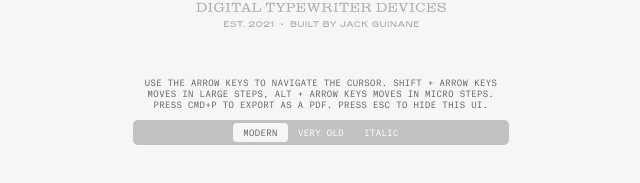
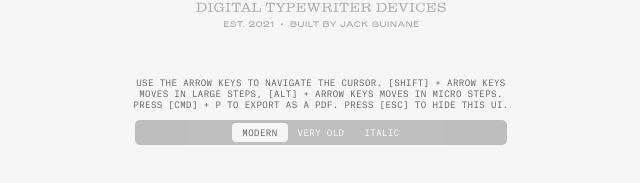
Before and after one commit to qjack001/Olive, a Vue app: page / in a window 1280 px wide. Shown: the part 587-770 px from the top of the page, without its empty margins (319-959 px from the left). Built offline with nearby package versions, Linux system fonts and the light colour scheme.

Commit message:
fix-up control panel

```diff
--- a/src/components/ControlPanel.vue
+++ b/src/components/ControlPanel.vue
@@ -1,9 +1,9 @@
 <template>
-	<section>
+	<section class="controls">
 		<logo/>
 		<p>
-			Use the arrow keys to navigate the cursor. SHIFT + arrow keys moves in large steps,
-			ALT + arrow keys moves in micro steps. Press CMD+P to export as a PDF. Press ESC to
+			Use the arrow keys to navigate the cursor. [SHIFT] + arrow keys moves in large steps,
+			[ALT] + arrow keys moves in micro steps. Press [CMD] + P to export as a PDF. Press [ESC] to
 			hide this UI.
 		</p>
 		<div class="radio-box" v-on:change="updateFont">
@@ -66,7 +66,7 @@
 		bottom: 0;
 
 		text-align: center;
-		font-size: 0.6em;
+		font-size: 8.5px;
 		text-transform: uppercase;
 		letter-spacing: 0.05em;
 	}
@@ -78,45 +78,47 @@
 		max-width: 70ch;
 		padding: 0 10px;
 		margin: 0 auto;
-	}
 
-	input[type=radio]
-	{
-		visibility: hidden;
 	}
 
 	.radio-box
 	{
 		pointer-events: all;
-		border-radius: 5px;
+		user-select: none;
 		position: relative;
 		overflow: hidden;
-		background: #c2c2c2;
-		width: 70ch;
-		max-width: 90%;
 		z-index: 99;
 		margin: 10px auto;
+
+		width: calc(70ch - 8px);
+		max-width: 90%;
+		background: #9a9a9a;
+		border-radius: 5px;
+
+		opacity: 0.6;
 	}
 
 	.radio-box input[type=radio]
 	{
 		display: none;
+		visibility: hidden;
 	}
 
 	.radio-box label
 	{
 		display: inline-block;
+		cursor: pointer;
+		margin: 3px 0;
 		padding: 4px 10px;
-		cursor: pointer;
+
+		color: #ffffff;
 		border-radius: 4px;
-		color: #ffffff;
-		margin: 3px 0;
 	}
 
 	.radio-box input[type=radio]:checked + label
 	{
 		background: #f6f6f6;
-		color: rgba(0, 0, 0, 0.6);
+		color: #000000;
 	}
 
 	section *
```
